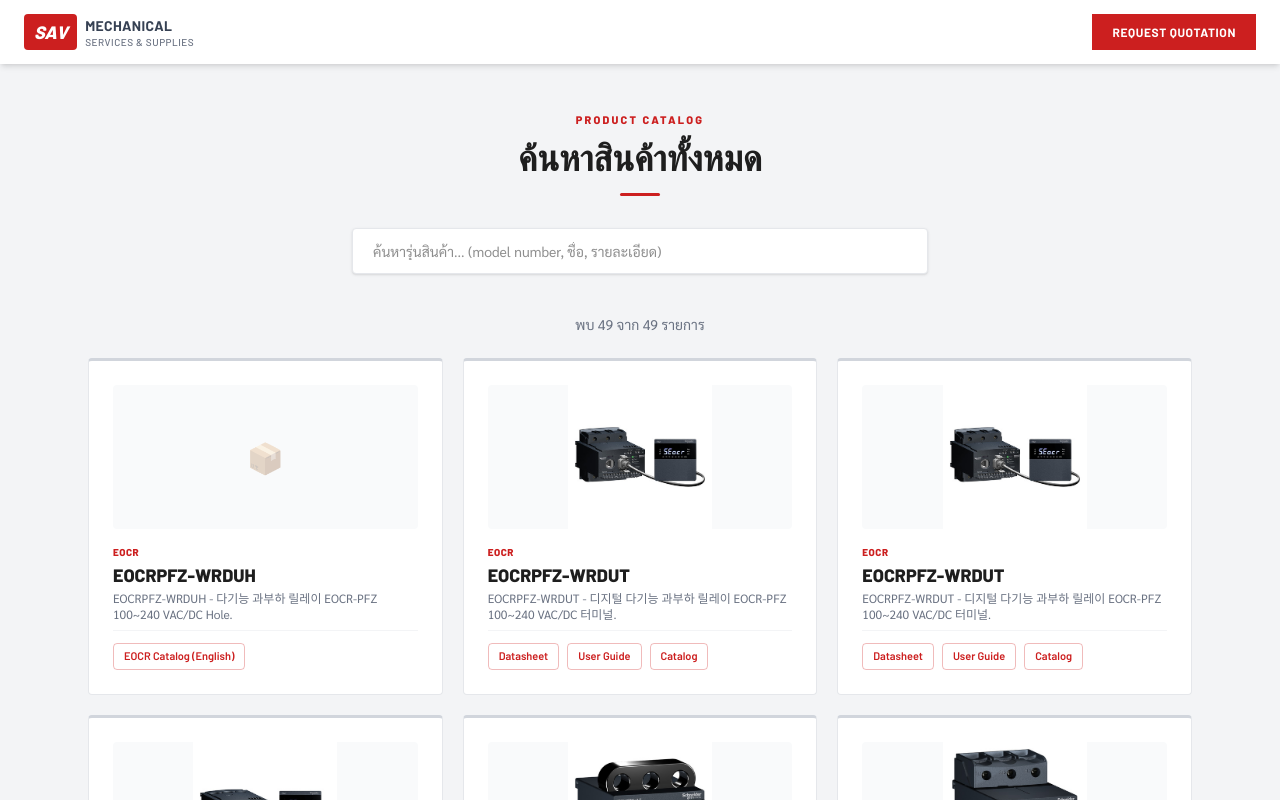
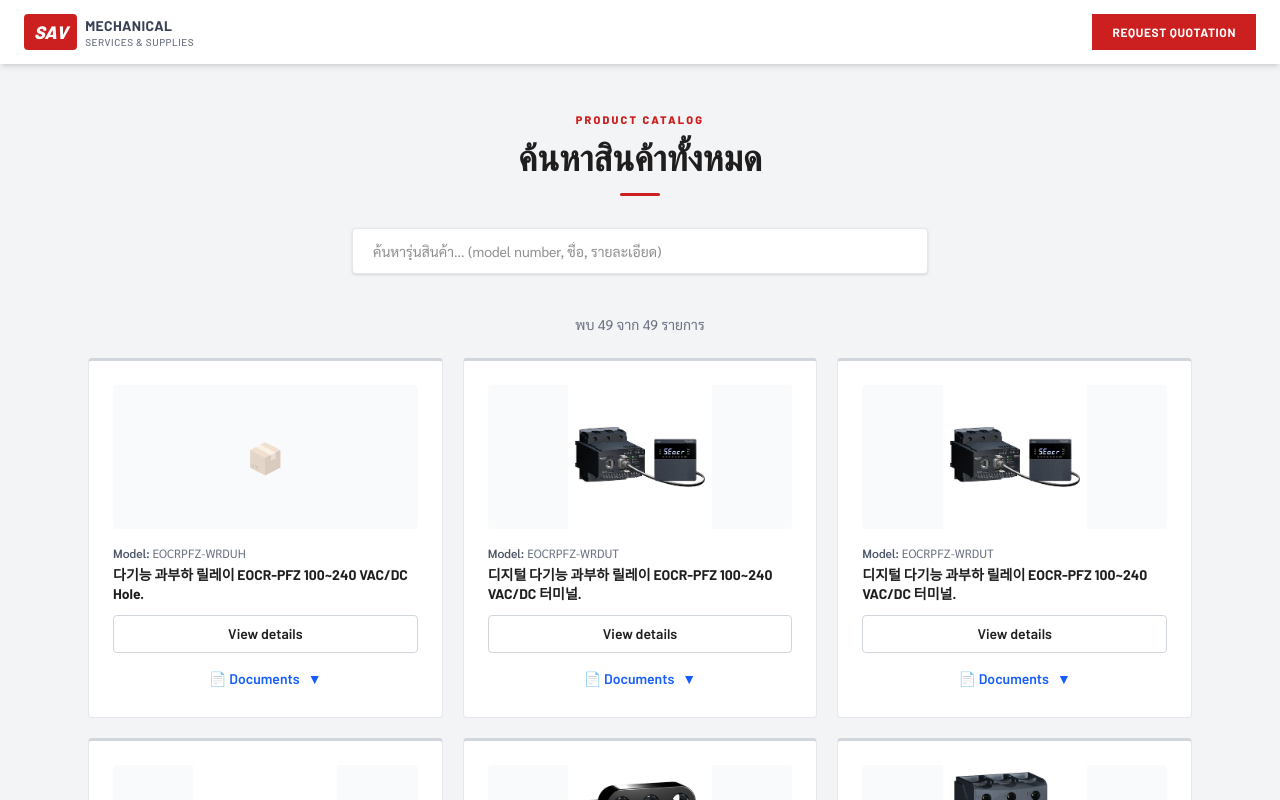
Before and after one commit to cheetahokok-sudo/sav, a Next.js app: page /sav/products in a window 1280 px wide. Shown: the top 800 px of the page. Built offline with nearby package versions, Linux system fonts and the light colour scheme.

Commit message:
Redesign product cards: Model label, clean description, local-only documents

```diff
--- a/app/products/page.tsx
+++ b/app/products/page.tsx
@@ -42,18 +42,35 @@
   return LABEL_TRANSLATIONS[label.trim()] || label;
 }
 
-// Scraped titles carry a trailing site-branding suffix in Korean (e.g.
-// "... | Schneider Electric 대한민국") -- strip that for display, the
-// model description itself is already in Latin characters.
-function cleanTitle(title: string | null): string | null {
+// Scraped titles look like "MODEL - Protection relay, EOCR Digital, 0.5 to
+// 60A... | Schneider Electric Egypt" -- strip both the model-number prefix
+// and the trailing site-branding suffix, leaving just the clean spec
+// description (which is what actually matters to a customer: current/
+// voltage range, mounting type).
+function cleanDescription(title: string | null, model: string): string | null {
   if (!title) return title;
-  return title.replace(/\s*\|\s*Schneider Electric\s*\S*\s*$/, "").trim();
+  let cleaned = title.replace(/\s*\|\s*Schneider Electric\s*\S*\s*$/, "").trim();
+  const prefix = `${model} - `;
+  if (cleaned.startsWith(prefix)) {
+    cleaned = cleaned.slice(prefix.length);
+  }
+  return cleaned.trim();
 }
 
 export default function ProductsPage() {
   const [products, setProducts] = useState<Product[] | null>(null);
   const [query, setQuery] = useState("");
   const [error, setError] = useState<string | null>(null);
+  const [expandedDocs, setExpandedDocs] = useState<Set<string>>(new Set());
+
+  const toggleDocs = (model: string) => {
+    setExpandedDocs((prev) => {
+      const next = new Set(prev);
+      if (next.has(model)) next.delete(model);
+      else next.add(model);
+      return next;
+    });
+  };
 
   useEffect(() => {
     fetch(`${BASE}/products/index.json`)
@@ -139,10 +156,12 @@
         <div className="grid sm:grid-cols-2 lg:grid-cols-3 gap-5">
           {filtered.map((p) => {
             const imgSrc = p.local_photo_path || p.official_image_url;
+            const isExpanded = expandedDocs.has(p.model_number);
+            const description = cleanDescription(p.title, p.model_number);
             return (
               <div
                 key={p.model_number}
-                className="bg-white border border-gray-200 border-t-[3px] border-t-gray-300 hover:border-t-brand hover:shadow-lg hover:-translate-y-0.5 transition-all rounded p-6 flex flex-col"
+                className="bg-white border border-gray-200 border-t-[3px] border-t-gray-300 hover:border-t-brand hover:shadow-lg transition-all rounded p-6 flex flex-col"
               >
                 <div className="h-36 mb-4 bg-gray-50 rounded flex items-center justify-center overflow-hidden">
                   {imgSrc ? (
@@ -157,16 +176,13 @@
                   )}
                 </div>
 
-                {p.range_name && (
-                  <p className="font-display text-[10px] font-extrabold tracking-wider uppercase text-brand mb-1">
-                    {p.range_name}
+                <p className="text-xs text-gray-500 mb-1">
+                  <span className="font-semibold text-gray-600">Model:</span> {p.model_number}
                 </p>
-                )}
-                <h3 className="font-display font-extrabold text-lg text-ink mb-1 leading-tight">
-                  {p.model_number}
-                </h3>
-                {p.title && (
-                  <p className="text-xs text-gray-500 mb-2 line-clamp-2">{cleanTitle(p.title)}</p>
+                {description && (
+                  <p className="font-display font-bold text-sm text-ink mb-3 leading-snug">
+                    {description}
+                  </p>
                 )}
 
                 {p.end_of_sale && (
@@ -175,22 +191,53 @@
                   </p>
                 )}
 
-                <div className="mt-auto flex flex-wrap gap-2 pt-3 border-t border-gray-100">
-                  {p.documents.slice(0, 3).map((doc) => (
+                <a
+                  href={p.source_url || "#"}
+                  target="_blank"
+                  rel="noopener noreferrer"
+                  className="text-center text-sm font-display font-semibold text-ink border border-gray-300 rounded px-4 py-2 mb-3 hover:border-brand hover:text-brand transition-colors"
+                >
+                  View details
+                </a>
+
+                <button
+                  onClick={() => toggleDocs(p.model_number)}
+                  className="flex items-center justify-center gap-2 text-sm font-display font-semibold text-blue-600 hover:text-blue-700 transition-colors py-1"
+                >
+                  📄 Documents <span>{isExpanded ? "▲" : "▼"}</span>
+                </button>
+
+                {isExpanded && (
+                  <div className="mt-3 pt-3 border-t border-gray-100 flex flex-wrap gap-2 justify-center">
+                    {p.documents.length === 0 && (
+                      <span className="text-[11px] text-gray-400">No documents yet</span>
+                    )}
+                    {p.documents.map((doc) =>
+                      doc.local_path ? (
                         <a
                           key={doc.label + doc.official_url}
-                      href={doc.local_path ? `${BASE}${doc.local_path}` : doc.official_url}
+                          href={`${BASE}${doc.local_path}`}
                           target="_blank"
                           rel="noopener noreferrer"
                           className="text-[11px] font-display font-semibold text-brand border border-brand/30 rounded px-2.5 py-1 hover:bg-brand hover:text-white hover:border-brand transition-colors"
                         >
                           {translateLabel(doc.label || "Document")}
                         </a>
-                  ))}
-                  {p.documents.length === 0 && (
-                    <span className="text-[11px] text-gray-400">ไม่มีเอกสาร</span>
+                      ) : (
+                        // Deliberately NOT linking to doc.official_url here --
+                        // documents must be hosted on our own server. Shown
+                        // grayed-out/disabled until it's actually downloaded.
+                        <span
+                          key={doc.label + doc.official_url}
+                          title="Not hosted on our server yet"
+                          className="text-[11px] font-display font-semibold text-gray-400 border border-gray-200 rounded px-2.5 py-1 cursor-not-allowed"
+                        >
+                          {translateLabel(doc.label || "Document")} (pending)
+                        </span>
+                      )
                     )}
                   </div>
+                )}
               </div>
             );
           })}
```
Lines whose indentation alone changed are shown as unchanged.
